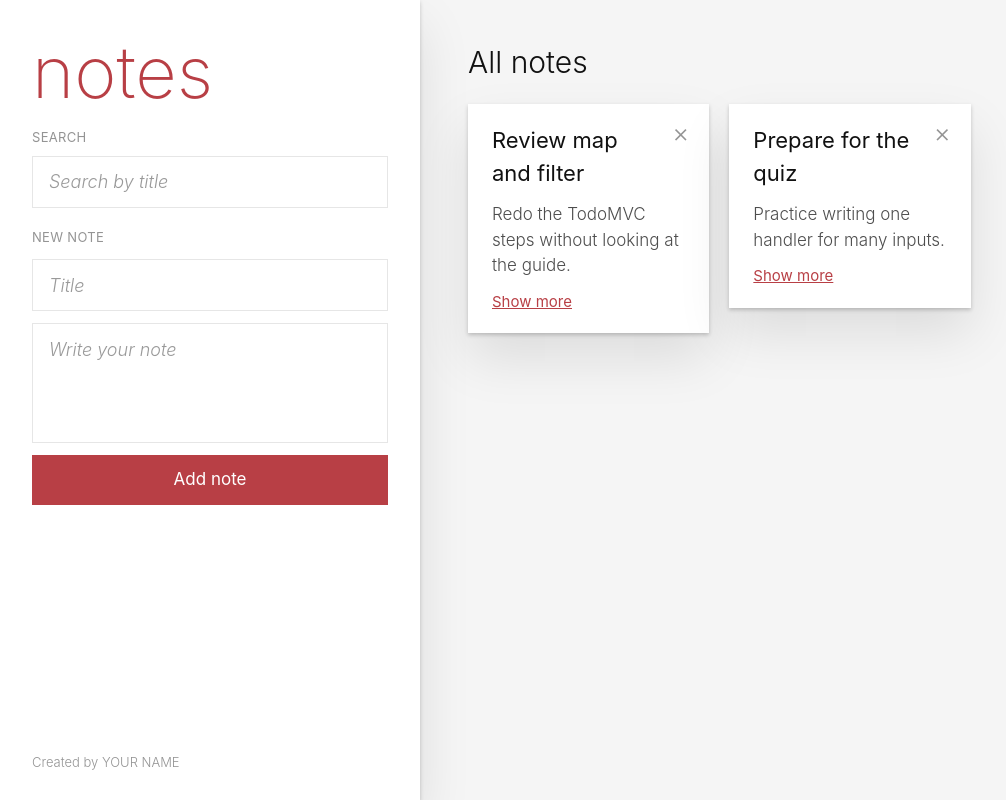
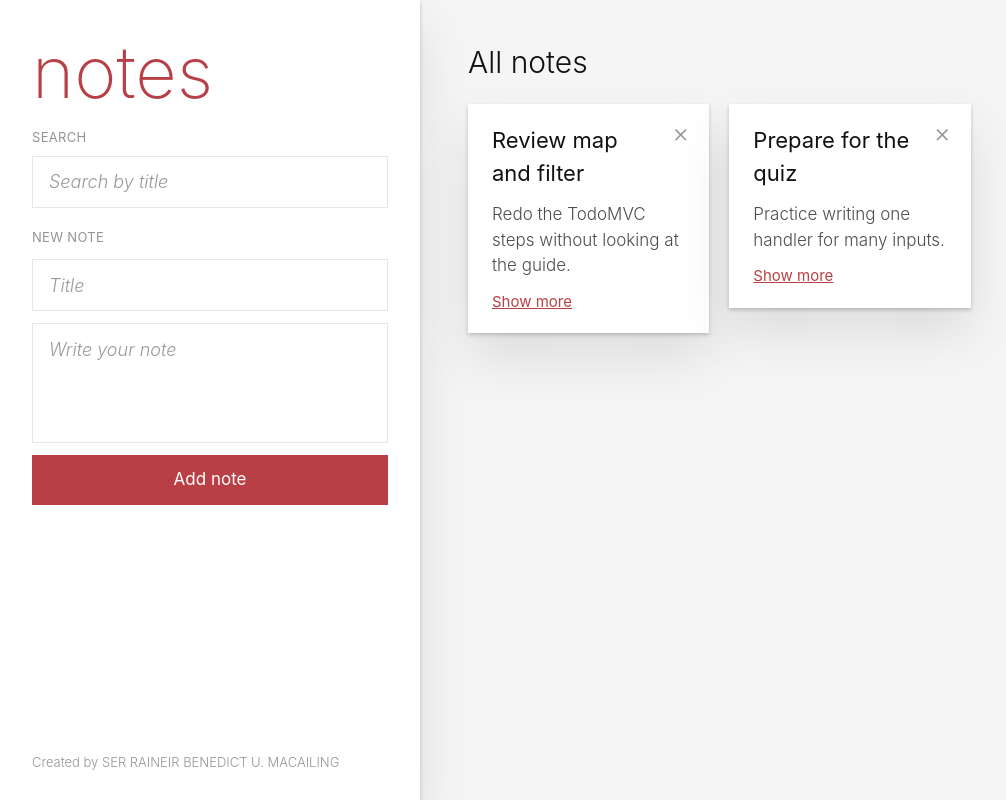
Before and after one commit to Macailing/csit340g8-notes, a React (Vite) app: page / in a window 1280 px wide. Shown: the whole page, without its empty margins (0-1006 px from the left). Built offline with nearby package versions, Linux system fonts and the light colour scheme.

Commit message:
chore: replace YOUR NAME with SER RAINEIR BENEDICT U. MACAILING

```diff
--- a/src/App.jsx
+++ b/src/App.jsx
@@ -5,7 +5,7 @@ function App() {
   return (
     <div className="bg-[#f5f5f5] font-light text-[#111]">
       <Notes />
-      <Info name="YOUR NAME" />
+      <Info name="SER RAINEIR BENEDICT U. MACAILING" />
     </div>
   )
 }
```
